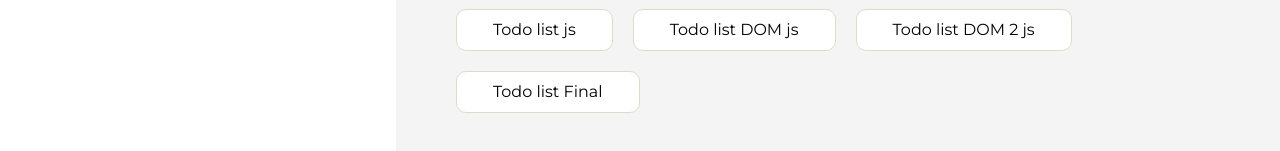
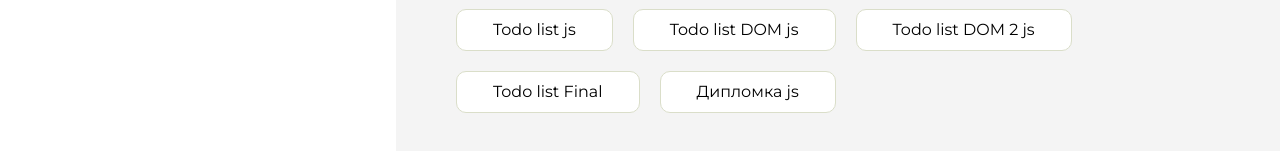
Before and after one commit to nur2282/homework, a plain HTML site: page index.html in a window 1280 px wide. Shown: the part 725-876 px from the top of the page. Drawn offline with Linux system fonts and the light colour scheme.

Commit message:
Update index.html

```diff
--- a/index.html
+++ b/index.html
@@ -176,6 +176,9 @@
                     <li class="content__list-item">
                         <a href="Todo-List-final/index.html">Todo list Final</a>
                     </li>
+                    <li class="content__list-item">
+                        <a href="Apple/index.html">Дипломка js</a>
+                    </li>
                 </ul>
             </div>
             <div class="content__block hidden" id="diplomBlock">
```
